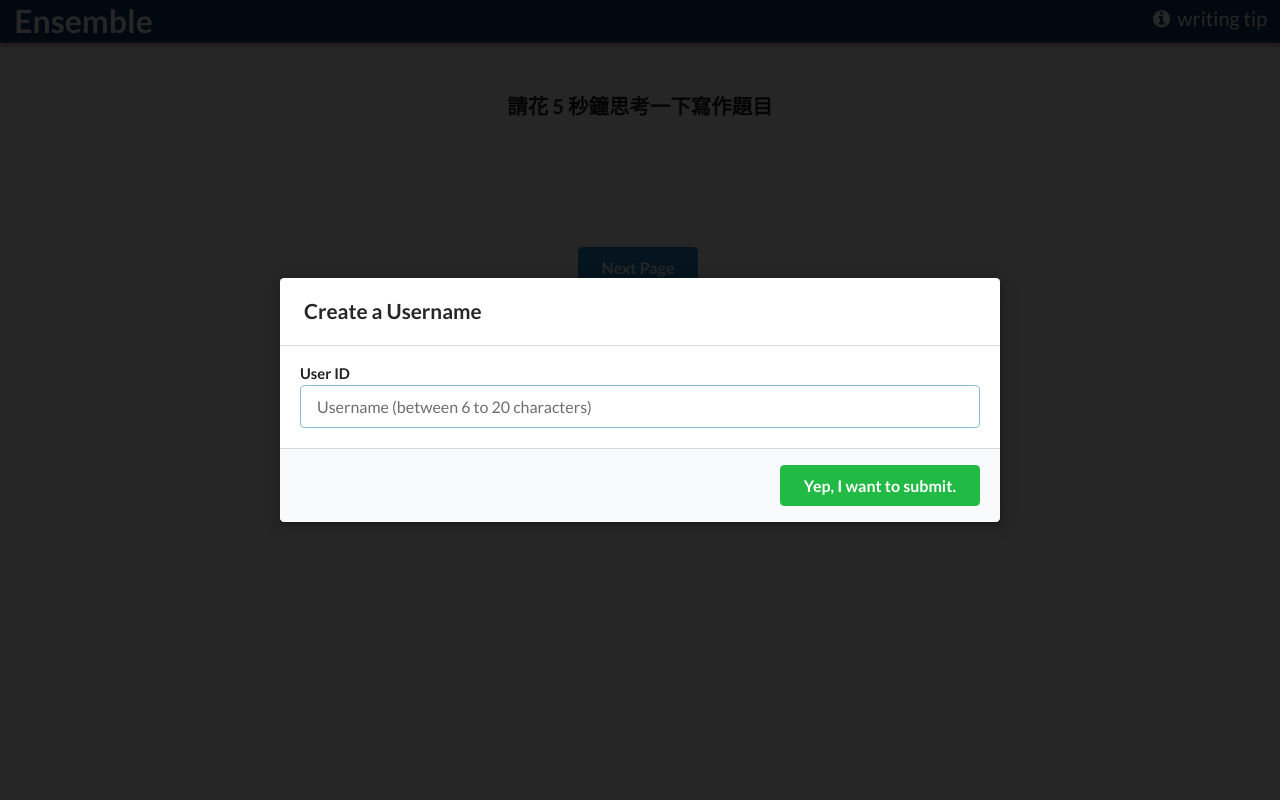
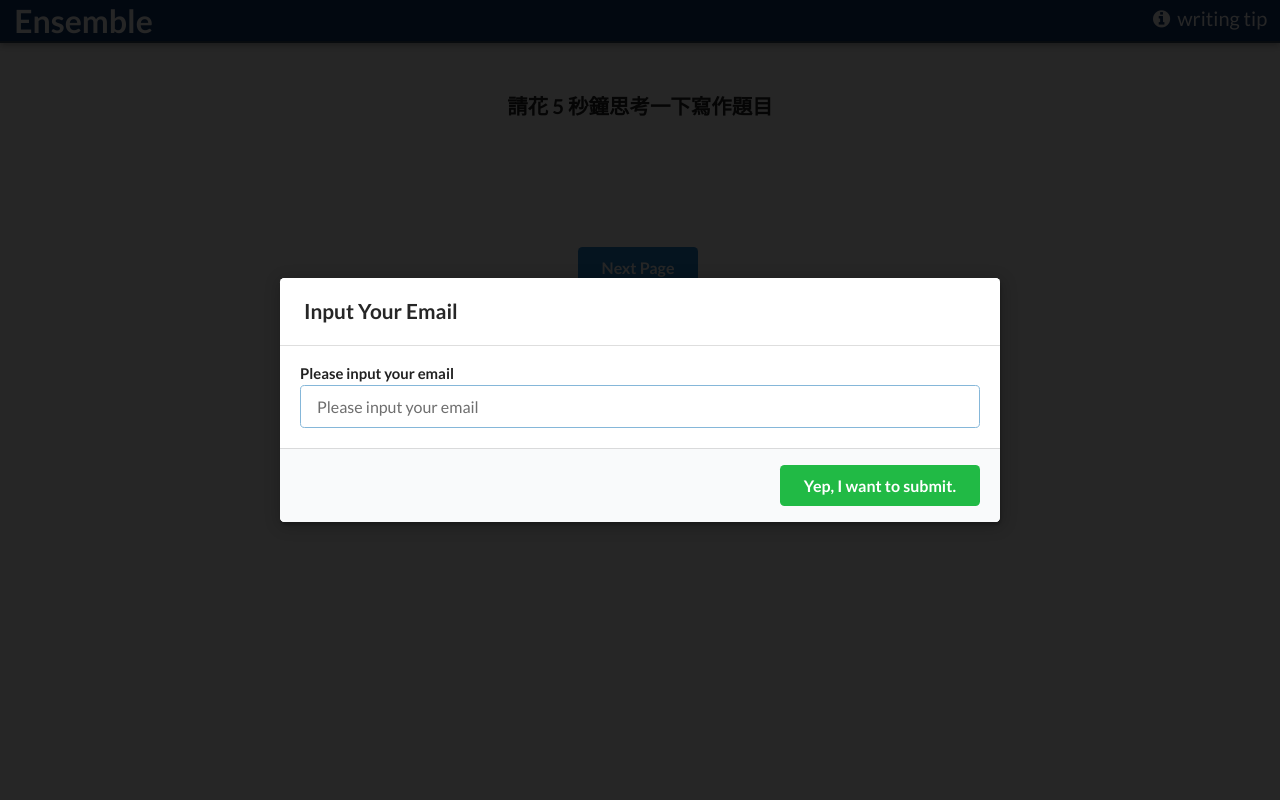
Before and after one commit to janetyc/ensemblefeedback, a Flask app: template crowdtask/templates/experiment.html in a window 1280 px wide. Run offline with Flask 2, Linux system fonts and the light colour scheme; the template is opened without the code that fills it, so the values that code supplies are empty; parts of the project's set-up code (start-up, migrations or seed data) failed here and were passed over; some libraries are stand-ins or nearby versions.

Commit message:
use email as identifier

```diff
--- a/crowdtask/templates/experiment.html
+++ b/crowdtask/templates/experiment.html
@@ -15,13 +15,13 @@
 </div>
 <div id="popup-create" class="ui small modal">
     <div class="header">
-        Create a Username
+        Input Your Email
     </div>
     <div class="add-area">
         <form class="ui form">
             <div class="field">
-                <label>User ID</label>
-                <input type="text" name="user" placeholder="Username (between 6 to 20 characters)">
+                <label>Please input your email</label>
+                <input type="text" name="user" placeholder="Please input your email">
             </div>
         </form>
     </div>
@@ -33,10 +33,10 @@
 </div>
 <div id="popup-confirm" class="ui small modal">
     <div class="header">
-    	Confirm Your Username
+    	Confirm Your Email
     </div>
     <div class="add-area">
-    	<p>Is this You?</p>
+    	<p>Is this Your Email?</p>
     	<h1 style="text-align: center">{{data.create_user}}</h1>
     	<div class="ui error message" style="visibility: hidden;">
     		<p>Oops! It seems we mistook you for someone else. Please contact us to get a new link!</p>
@@ -110,19 +110,19 @@
         $('.ui.form').form({
             inline: true,
             fields: {
-                user: {
-                    identifier: 'user',
-                    rules: [
-                        {
-                            type   : 'minLength[6]',
-                            prompt : 'Wrong length of username'
-                        },
-                        {
-                            type   : 'maxLength[20]',
-                            prompt : 'Wrong length of username'
-                        },
-                    ]
-                }
+                // user: {
+                //     identifier: 'user',
+                //     rules: [
+                //         {
+                //             type   : 'minLength[6]',
+                //             prompt : 'Wrong length of username'
+                //         },
+                //         {
+                //             type   : 'maxLength[20]',
+                //             prompt : 'Wrong length of username'
+                //         },
+                //     ]
+                // }
             }
         });
     });
```
